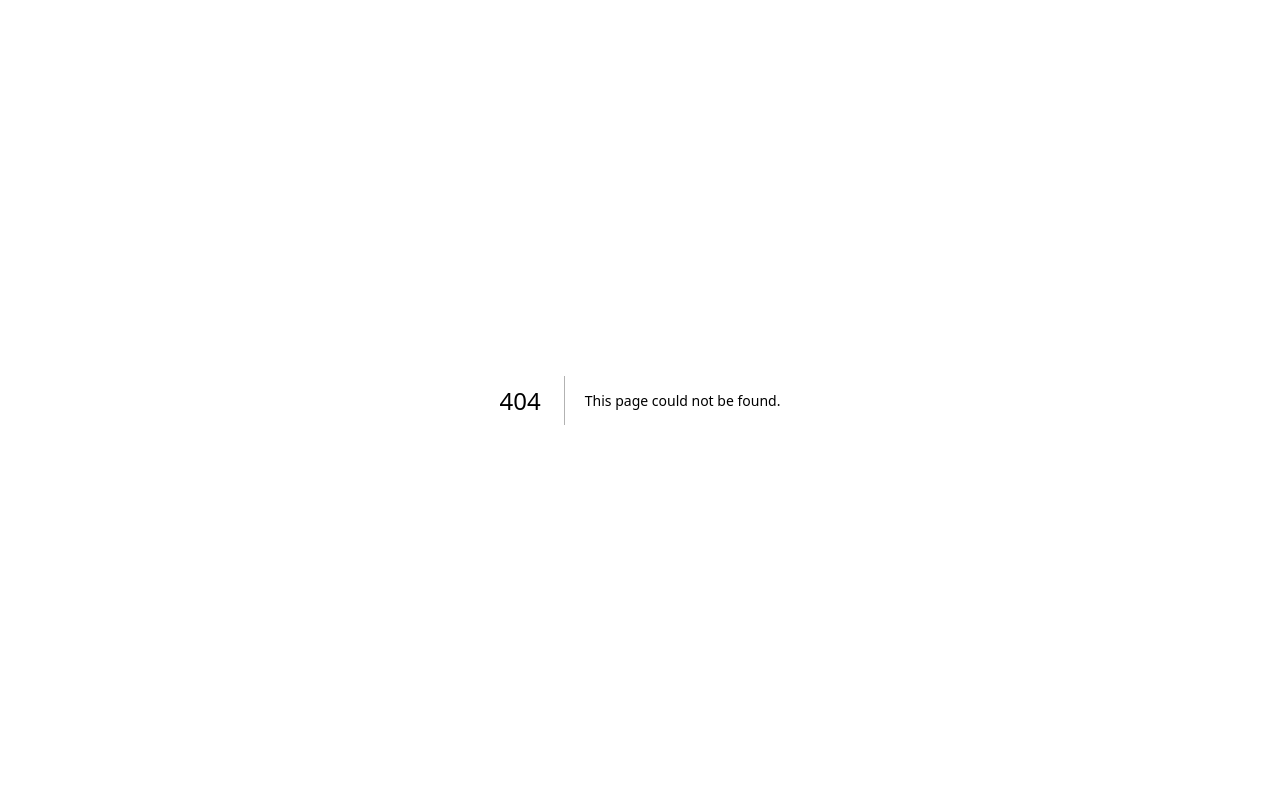
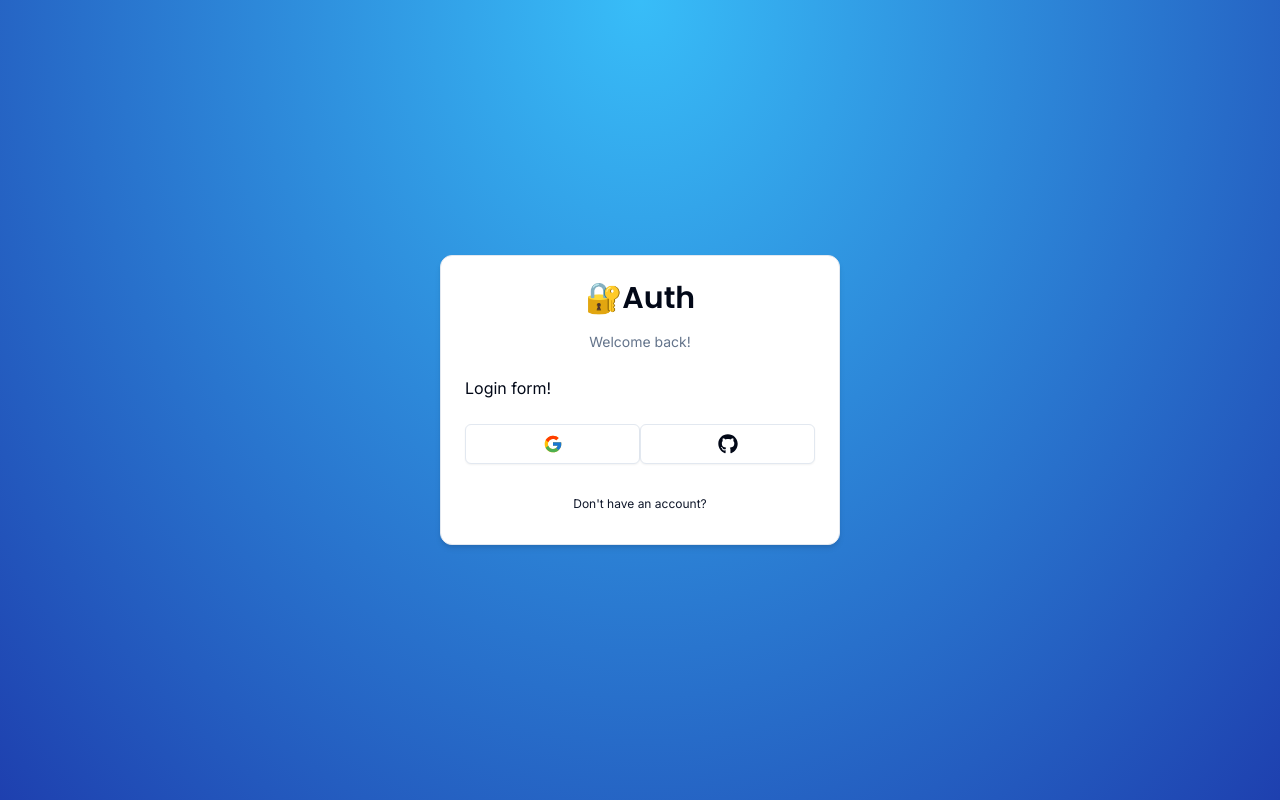
Before and after one commit to nevidomskii8/next_auth, a Next.js app: page /auth/login in a window 1280 px wide. Before the commit this address had no page. Built offline with nearby package versions, Linux system fonts and the light colour scheme.

Commit message:
ui (card) added cardWrapper/card-feature

```diff
--- /dev/null
+++ b/app/auth/layout.tsx
@@ -0,0 +1,12 @@
+const AuthLayout = ({ children }: { children: React.ReactNode }) => {
+  return (
+    <div className="
+      h-full flex items-center justify-center
+      bg-[radial-gradient(ellipse_at_top,var(--tw-gradient-stops))]
+      from-sky-400 to-blue-800"
+    >
+      {children}
+    </div>
+  );
+};
+export default AuthLayout;
--- /dev/null
+++ b/app/auth/login/page.tsx
@@ -0,0 +1,11 @@
+import {LoginForm} from "@/components/auth/login-form";
+
+const LoginPage = () => {
+  return (
+   <div>
+     <LoginForm/>
+   </div>
+  )
+}
+
+export default LoginPage
--- a/app/page.tsx
+++ b/app/page.tsx
@@ -20,7 +20,7 @@
     <div className="space-y-6 text-center">
       <h1 className={cn("text-6xl font-semibold text-white drop-shadow-md", font.className)}>🔐Auth</h1>
       <p className="text-white text-lg">A simple authentication service</p>
-      <LoginBtn mode="modal">
+      <LoginBtn>
         <div>
           <Button variant="secondary" size="lg"> Sign In</Button>
         </div>
--- /dev/null
+++ b/components/auth/back-btn.tsx
@@ -0,0 +1,22 @@
+"use client"
+
+import { Button } from "@/components/ui/button";
+import Link from "next/link";
+
+interface IBackButtonProps {
+  label: string;
+  href: string;
+}
+
+export const BackButton = ({ label, href }: IBackButtonProps) => {
+  return (
+    <Button
+      size="sm"
+      className="w-full font-normal"
+      variant="link"
+      asChild
+    >
+      <Link href={href}>{label}</Link>
+    </Button>
+  )
+}
--- /dev/null
+++ b/components/auth/card-wrapper.tsx
@@ -0,0 +1,50 @@
+"use client"
+
+import {
+  Card,
+  CardHeader,
+  CardFooter,
+  CardContent
+} from "@/components/ui/card";
+import { Header } from "@/components/auth/header";
+import { Social } from "@/components/auth/social";
+import { BackButton } from "@/components/auth/back-btn";
+
+interface ICardWrapperProps {
+  children: React.ReactNode;
+  labelHeader: string;
+  backBntLabel?: string;
+  backBtnHref?: string;
+  showSocial?: boolean;
+}
+
+
+export const CardWrapper = ({
+    children,
+    labelHeader,
+    backBntLabel,
+    backBtnHref,
+    showSocial = false
+}: ICardWrapperProps) => {
+  return (
+   <Card className="w-[400px] shadow-md">
+     <CardHeader>
+       <Header label={labelHeader}/>
+     </CardHeader>
+      <CardContent>
+        {children}
+      </CardContent>
+     {showSocial && (
+      <CardFooter>
+        <Social/>
+      </CardFooter>
+     )}
+     <CardFooter>
+       <BackButton
+         label={backBntLabel ?? ""}
+         href={backBtnHref ?? "/"}
+       />
+     </CardFooter>
+   </Card>
+  )
+};
--- /dev/null
+++ b/components/auth/header.tsx
@@ -0,0 +1,25 @@
+import { Poppins } from 'next/font/google';
+
+import { cn } from '@/lib/utils';
+
+const font = Poppins({
+  subsets: ['latin'],
+  weight: ["600"],
+})
+
+interface IHeaderProps {
+  label: string;
+}
+
+export const Header = ({label}: IHeaderProps) => {
+  return (
+   <div className="w-full flex flex-col items-center justify-center gap-y-4">
+      <h1 className={cn("text-3xl font-semibold", font.className)}>
+        🔐Auth
+      </h1>
+      <p className="text-sm text-muted-foreground">
+        {label}
+      </p>
+   </div>
+  )
+};
--- a/components/auth/login-btn.tsx
+++ b/components/auth/login-btn.tsx
@@ -2,14 +2,15 @@
 
 import { useRouter } from "next/navigation";
 
-interface LoginBtnProps {
+interface ILoginBtnProps {
   children: React.ReactNode;
   mode?: "modal" | "redirect";
   asChild?: boolean;
 }
 
-export const LoginBtn = ({ children, mode = "redirect", asChild }: LoginBtnProps) => {
+export const LoginBtn = ({ children, mode = "redirect", asChild }: ILoginBtnProps) => {
   const router = useRouter();
+
   const handleLogin = () => {
     router.push("/auth/login");
   }
--- /dev/null
+++ b/components/auth/login-form.tsx
@@ -0,0 +1,14 @@
+import { CardWrapper } from "@/components/auth/card-wrapper";
+
+export const LoginForm = () => {
+  return (
+   <CardWrapper
+      labelHeader="Welcome back!"
+      backBntLabel="Don't have an account?"
+      backBtnHref="/auth/register"
+      showSocial
+   >
+     Login form!
+   </CardWrapper>
+  )
+};
--- /dev/null
+++ b/components/auth/social.tsx
@@ -0,0 +1,30 @@
+"use client"
+
+import { FcGoogle } from "react-icons/fc";
+import { FaGithub } from "react-icons/fa";
+
+import { Button } from "@/components/ui/button";
+
+
+export const Social = () => {
+  return (
+   <div className="felx items-center w-full gap-x-4">
+     <Button
+       size="lg"
+       className="w-1/2"
+       variant="outline"
+       onClick={() => console.log("google")}
+     >
+        <FcGoogle className="h-5 w-5"/>
+     </Button>
+     <Button
+       size="lg"
+       className="w-1/2"
+       variant="outline"
+       onClick={() => console.log("github")}
+     >
+        <FaGithub className="h-5 w-5"/>
+     </Button>
+   </div>
+  )
+};
--- /dev/null
+++ b/components/ui/card.tsx
@@ -0,0 +1,76 @@
+import * as React from "react"
+
+import { cn } from "@/lib/utils"
+
+const Card = React.forwardRef<
+  HTMLDivElement,
+  React.HTMLAttributes<HTMLDivElement>
+>(({ className, ...props }, ref) => (
+  <div
+    ref={ref}
+    className={cn(
+      "rounded-xl border bg-card text-card-foreground shadow",
+      className
+    )}
+    {...props}
+  />
+))
+Card.displayName = "Card"
+
+const CardHeader = React.forwardRef<
+  HTMLDivElement,
+  React.HTMLAttributes<HTMLDivElement>
+>(({ className, ...props }, ref) => (
+  <div
+    ref={ref}
+    className={cn("flex flex-col space-y-1.5 p-6", className)}
+    {...props}
+  />
+))
+CardHeader.displayName = "CardHeader"
+
+const CardTitle = React.forwardRef<
+  HTMLParagraphElement,
+  React.HTMLAttributes<HTMLHeadingElement>
+>(({ className, ...props }, ref) => (
+  <h3
+    ref={ref}
+    className={cn("font-semibold leading-none tracking-tight", className)}
+    {...props}
+  />
+))
+CardTitle.displayName = "CardTitle"
+
+const CardDescription = React.forwardRef<
+  HTMLParagraphElement,
+  React.HTMLAttributes<HTMLParagraphElement>
+>(({ className, ...props }, ref) => (
+  <p
+    ref={ref}
+    className={cn("text-sm text-muted-foreground", className)}
+    {...props}
+  />
+))
+CardDescription.displayName = "CardDescription"
+
+const CardContent = React.forwardRef<
+  HTMLDivElement,
+  React.HTMLAttributes<HTMLDivElement>
+>(({ className, ...props }, ref) => (
+  <div ref={ref} className={cn("p-6 pt-0", className)} {...props} />
+))
+CardContent.displayName = "CardContent"
+
+const CardFooter = React.forwardRef<
+  HTMLDivElement,
+  React.HTMLAttributes<HTMLDivElement>
+>(({ className, ...props }, ref) => (
+  <div
+    ref={ref}
+    className={cn("flex items-center p-6 pt-0", className)}
+    {...props}
+  />
+))
+CardFooter.displayName = "CardFooter"
+
+export { Card, CardHeader, CardFooter, CardTitle, CardDescription, CardContent }
--- a/package.json
+++ b/package.json
@@ -16,6 +16,7 @@
     "next": "14.0.4",
     "react": "^18",
     "react-dom": "^18",
+    "react-icons": "^5.0.1",
     "tailwind-merge": "^2.2.0",
     "tailwindcss-animate": "^1.0.7"
   },
```
Also changed, not shown: 1 other file (tests, documents, lock files or other folders).
